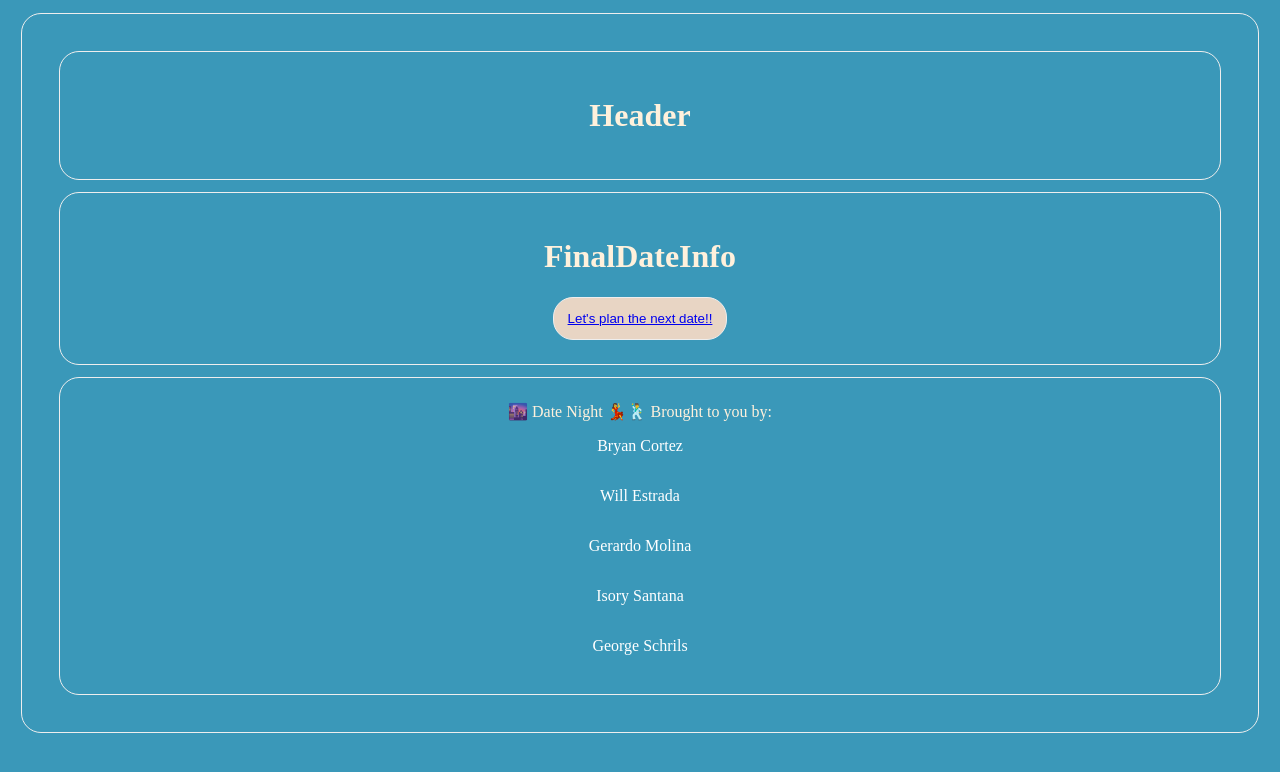
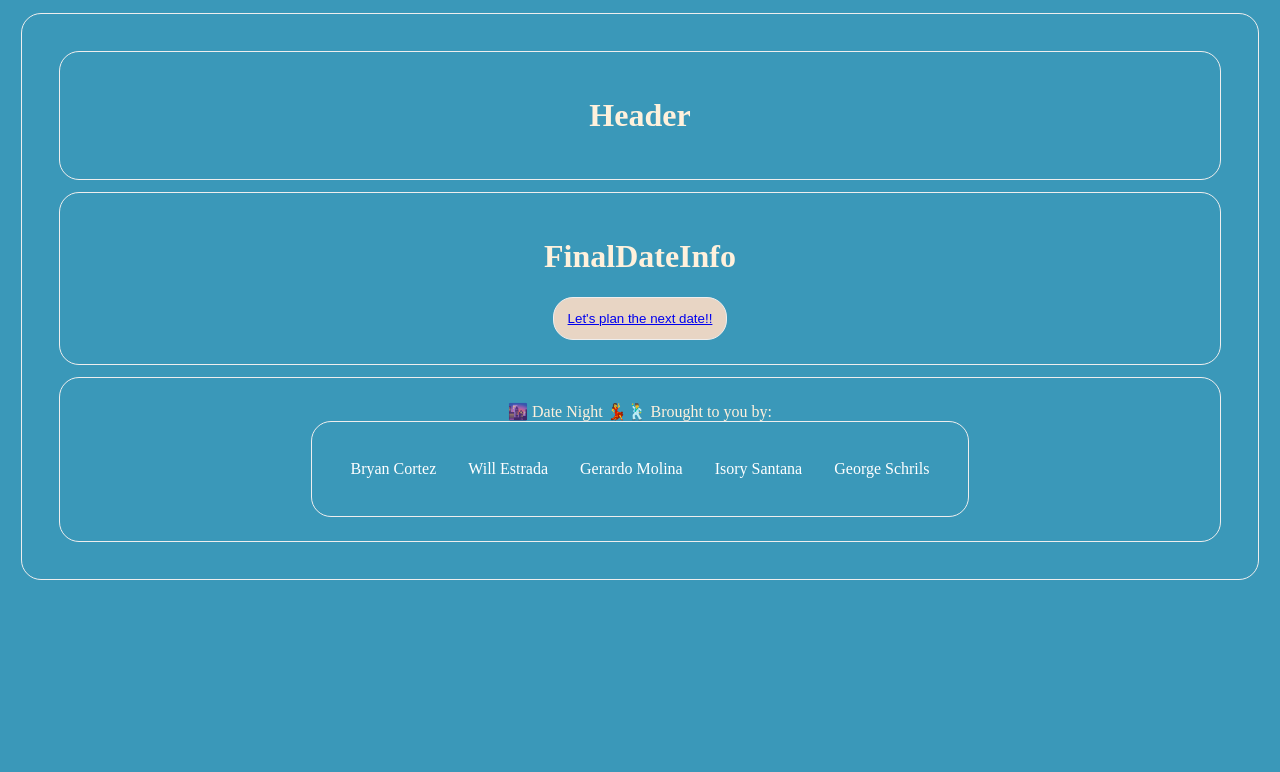
Before and after one commit to Isorym21/DATENIGHT, a React (Create React App) app: page /finalDateInfo in a window 1280 px wide. Shown: the top 772 px of the page. Built offline with nearby package versions, Linux system fonts and the light colour scheme.

Commit message:
Added div classnames and css styling
moved the list into a table so it displays horizontally

```diff
--- a/src/containers/Footer/Footer.css
+++ b/src/containers/Footer/Footer.css
@@ -1,3 +1,11 @@
+#menu-outer {
+	height: 84px;
+	background-color: #3A98B9;
+}
+.table {
+	display: table;
+	margin: 0 auto;
+}
 .Footer {
     width: 100%;
     cursor: pointer;
@@ -26,10 +34,14 @@ ul {
   padding: 0;
   overflow: hidden;
   background-color: #3A98B9;
-}
+  display: inline;
+  min-width: 696px;
+	list-style: none;
+	padding-top: 20px;
+	}
 
 li {
-  float: center;
+  float: left;
 }
 
 li a {
--- a/src/containers/Footer/Footer.jsx
+++ b/src/containers/Footer/Footer.jsx
@@ -4,10 +4,11 @@ import "./Footer.css"; // Importing the Style of the footer
 
 export function Footer() {
   return (
-    <div>
+    <div className="footerall">
     <span onClick={() => window.scroll(0, 0)} className="footer">
     🌆 Date Night 💃🕺 Brought to you by:
     </span>
+      <div className="table">
         <ul className="authorgitlinks">
           <li><Link to='https://github.com/BryCor'>Bryan Cortez</Link></li>
           <li><Link to='https://github.com/WillsPrettyLxzy'>Will Estrada</Link></li>
@@ -16,5 +17,6 @@ export function Footer() {
           <li><Link to='https://github.com/GSchrils'>George Schrils</Link></li>
         </ul>
       </div>
+    </div>
   );
 }
```
Lines whose indentation alone changed are shown as unchanged.
